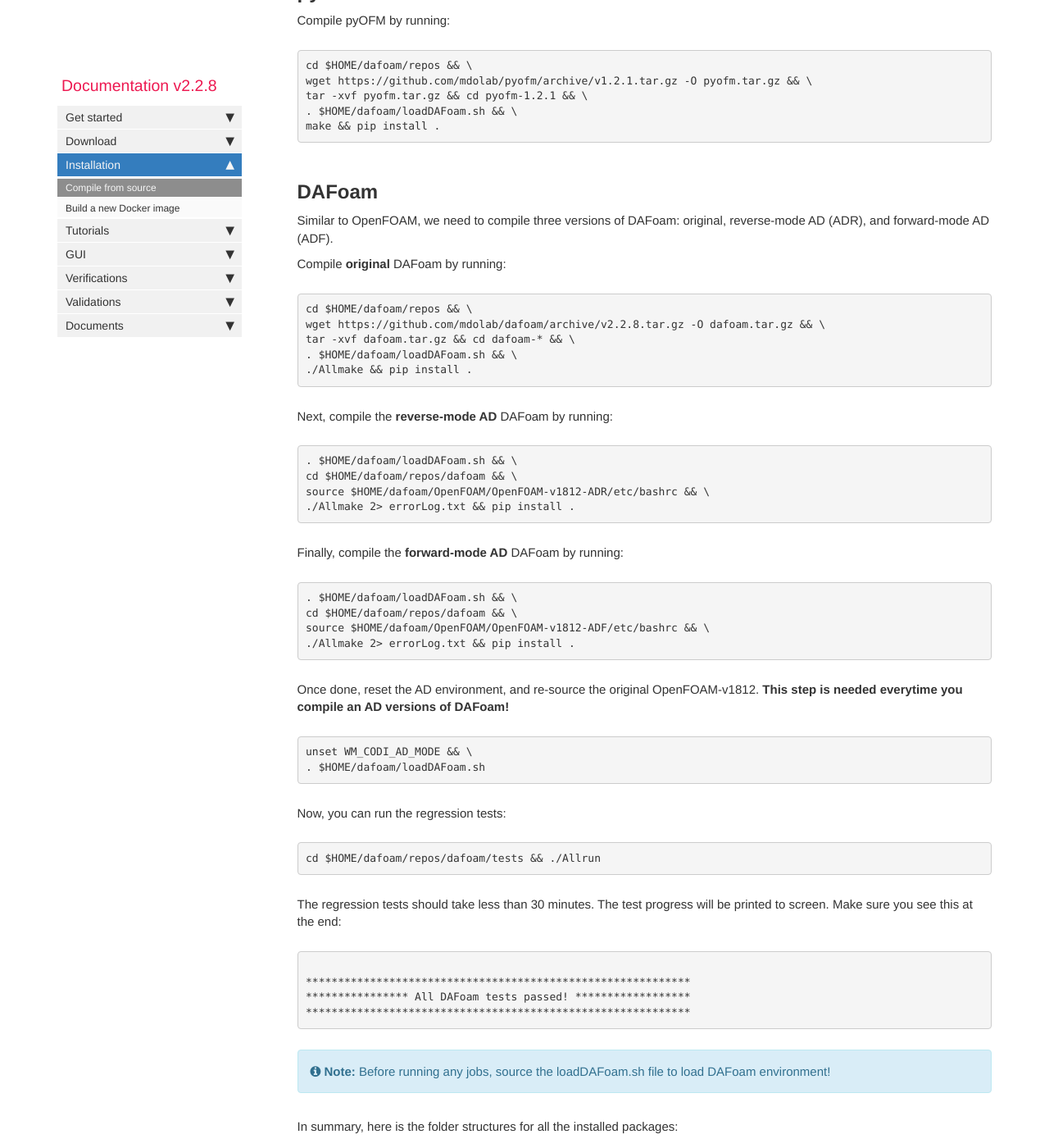
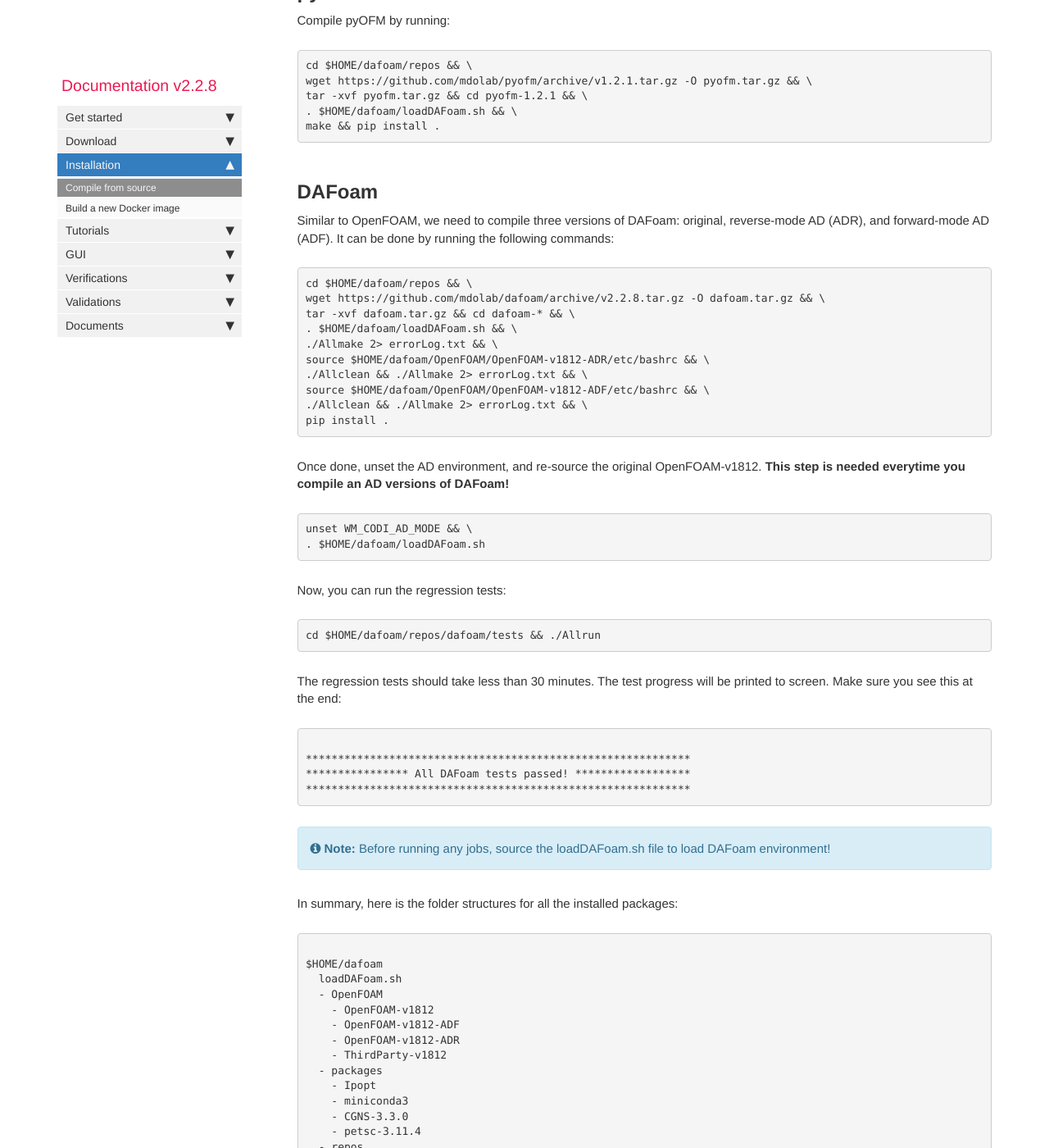
Before and after one commit to DAFoam/DAFoam.github.io, a Jekyll site: the page built from pages/mydoc/mydoc_installation_source.md, in a window 1280 px wide and 1400 px high, scrolled down 7806 px. Shown: the whole window at 82% size. Built offline with Jekyll 4.4.1, drawn with Linux system fonts in a browser that asks for light colours; comment, search, counter and statistics services are not loaded.

Commit message:
content update

```diff
--- a/pages/mydoc/mydoc_installation_source.md
+++ b/pages/mydoc/mydoc_installation_source.md
@@ -359,37 +359,22 @@ make && pip install .
 
 ## **DAFoam**
 
-Similar to OpenFOAM, we need to compile three versions of DAFoam: original, reverse-mode AD (ADR), and forward-mode AD (ADF).
-
-Compile **original** DAFoam by running:
+Similar to OpenFOAM, we need to compile three versions of DAFoam: original, reverse-mode AD (ADR), and forward-mode AD (ADF). It can be done by running the following commands:
 
 <pre>
 cd $HOME/dafoam/repos && \
 wget https://github.com/mdolab/dafoam/archive/{{ site.latest_version }}.tar.gz -O dafoam.tar.gz && \
 tar -xvf dafoam.tar.gz && cd dafoam-* && \
 . $HOME/dafoam/loadDAFoam.sh && \
-./Allmake && pip install .
+./Allmake 2> errorLog.txt && \
+source $HOME/dafoam/OpenFOAM/OpenFOAM-v1812-ADR/etc/bashrc && \
+./Allclean && ./Allmake 2> errorLog.txt && \
+source $HOME/dafoam/OpenFOAM/OpenFOAM-v1812-ADF/etc/bashrc && \
+./Allclean && ./Allmake 2> errorLog.txt && \
+pip install .
 </pre>
 
-Next, compile the **reverse-mode AD** DAFoam by running:
-
-<pre>
-. $HOME/dafoam/loadDAFoam.sh && \
-cd $HOME/dafoam/repos/dafoam && \
-source $HOME/dafoam/OpenFOAM/OpenFOAM-v1812-ADR/etc/bashrc && \
-./Allmake 2> errorLog.txt && pip install .
-</pre>
-
-Finally, compile the **forward-mode AD** DAFoam by running:
-
-<pre>
-. $HOME/dafoam/loadDAFoam.sh && \
-cd $HOME/dafoam/repos/dafoam && \
-source $HOME/dafoam/OpenFOAM/OpenFOAM-v1812-ADF/etc/bashrc && \
-./Allmake 2> errorLog.txt && pip install .
-</pre>
-
-Once done, reset the AD environment, and re-source the original OpenFOAM-v1812. **This step is needed everytime you compile an AD versions of DAFoam!**
+Once done, unset the AD environment, and re-source the original OpenFOAM-v1812. **This step is needed everytime you compile an AD versions of DAFoam!**
 
 <pre>
 unset WM_CODI_AD_MODE && \
```
